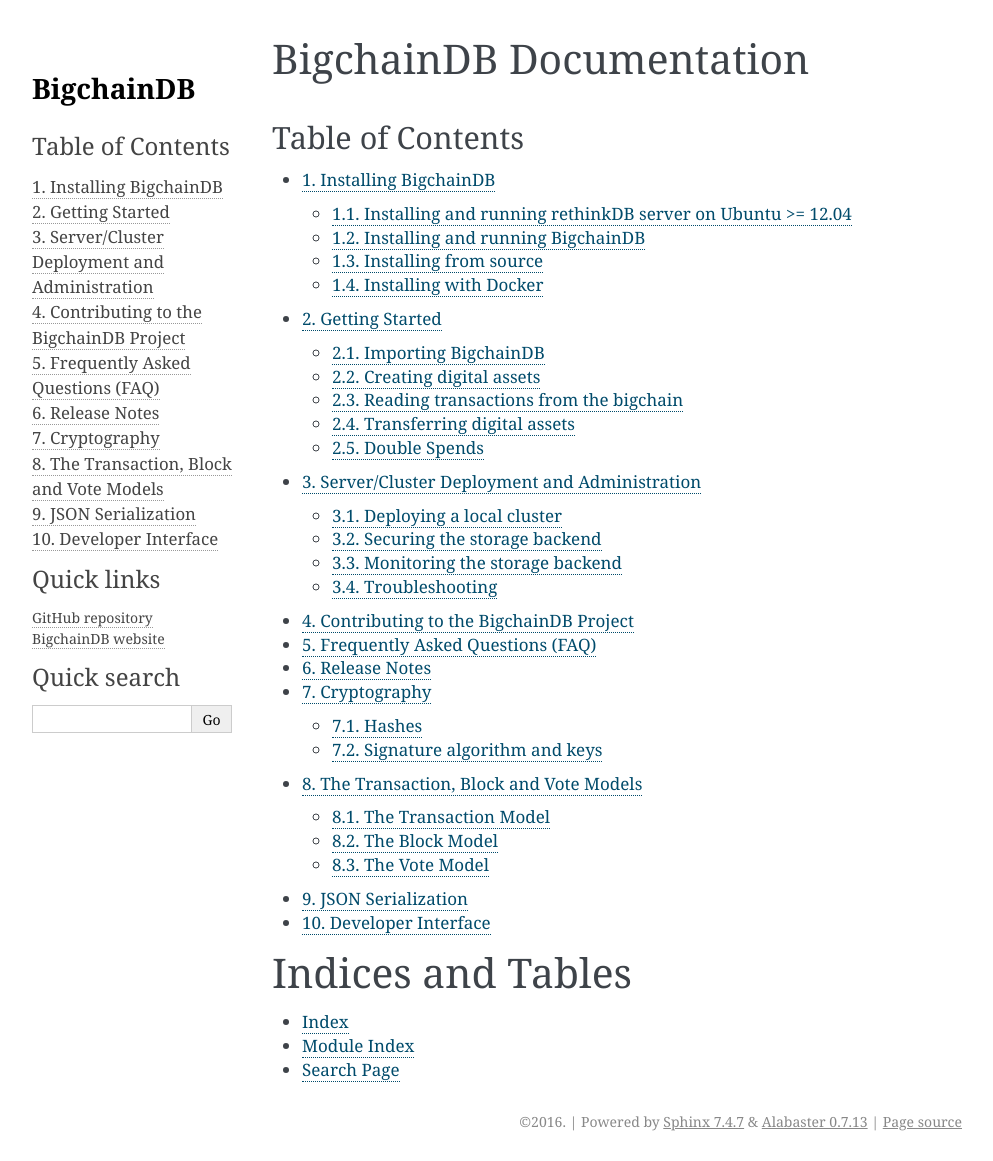
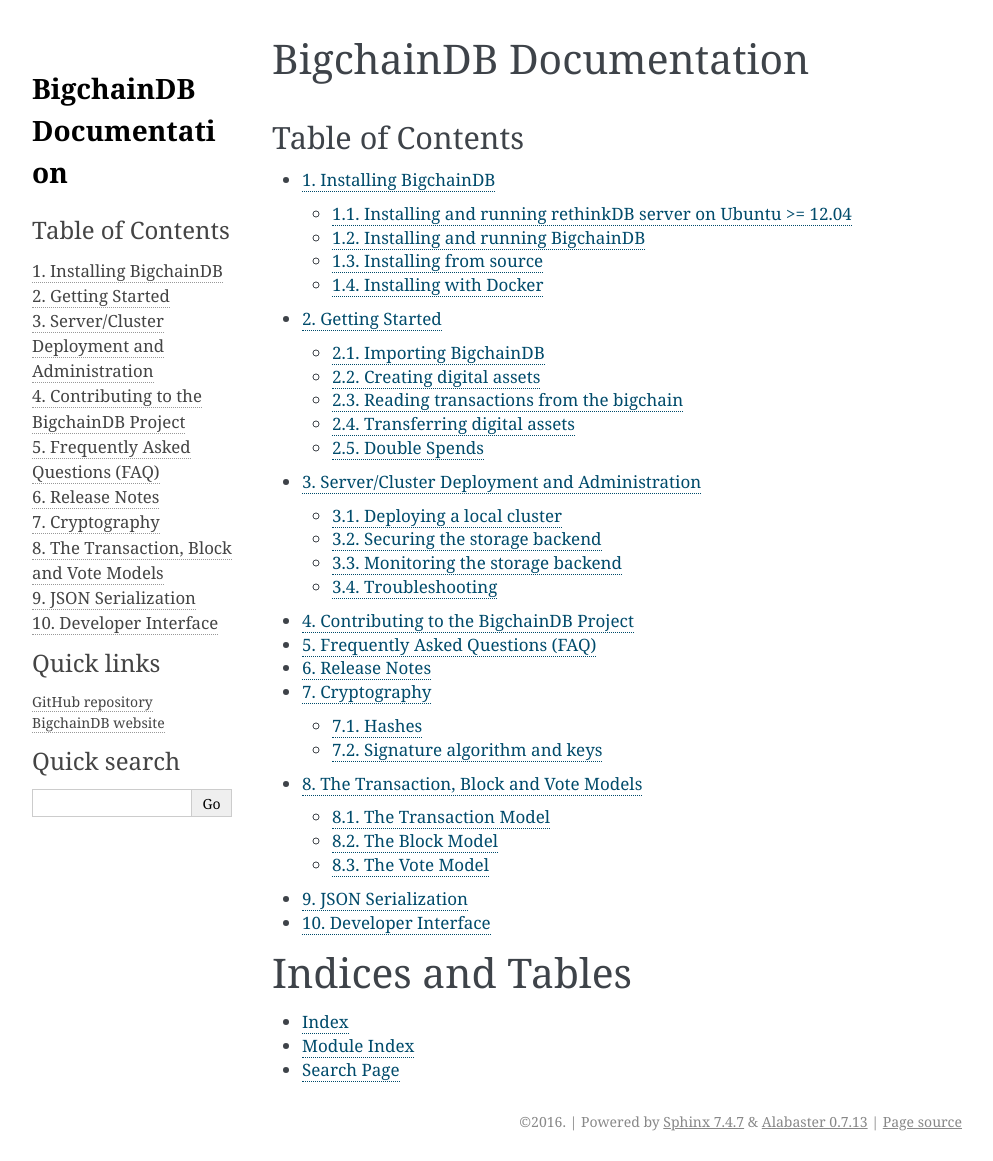
Before and after one commit to bigchaindb/bigchaindb, a Sphinx documentation site: the page built from docs/source/index.rst, in a window 1280 px wide. Shown: the whole page, without its empty margins (148-1141 px from the left). Built offline with Sphinx 7.4.7, drawn with Linux system fonts in a browser that asks for light colours; pages that are not in the unit, such as notebooks, are missing from menus.

Commit message:
Change docs sidebar to 'BigchainDB Documentation'

```diff
--- a/docs/source/_templates/sidebar-title-template.html
+++ b/docs/source/_templates/sidebar-title-template.html
@@ -1 +1 @@
-<h1>BigchainDB</h1>
+<h1>BigchainDB Documentation</h1>
```
